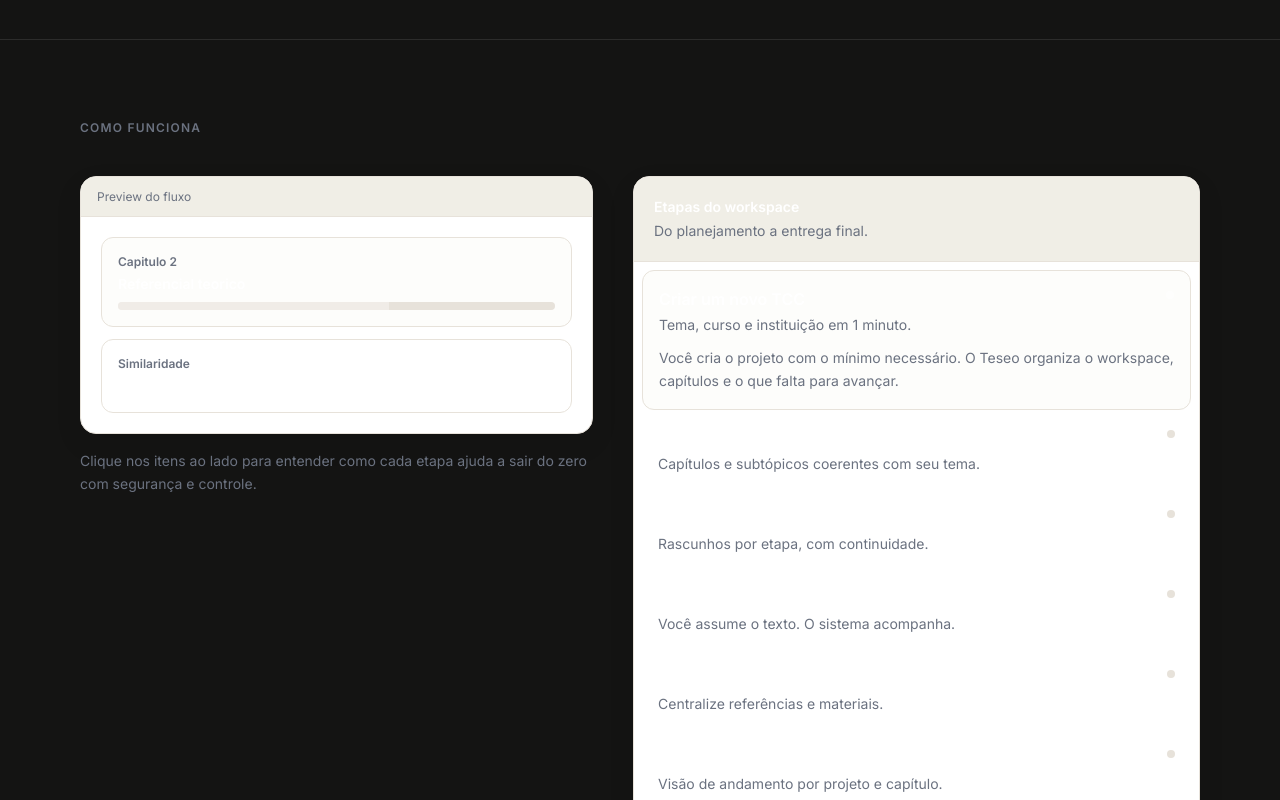
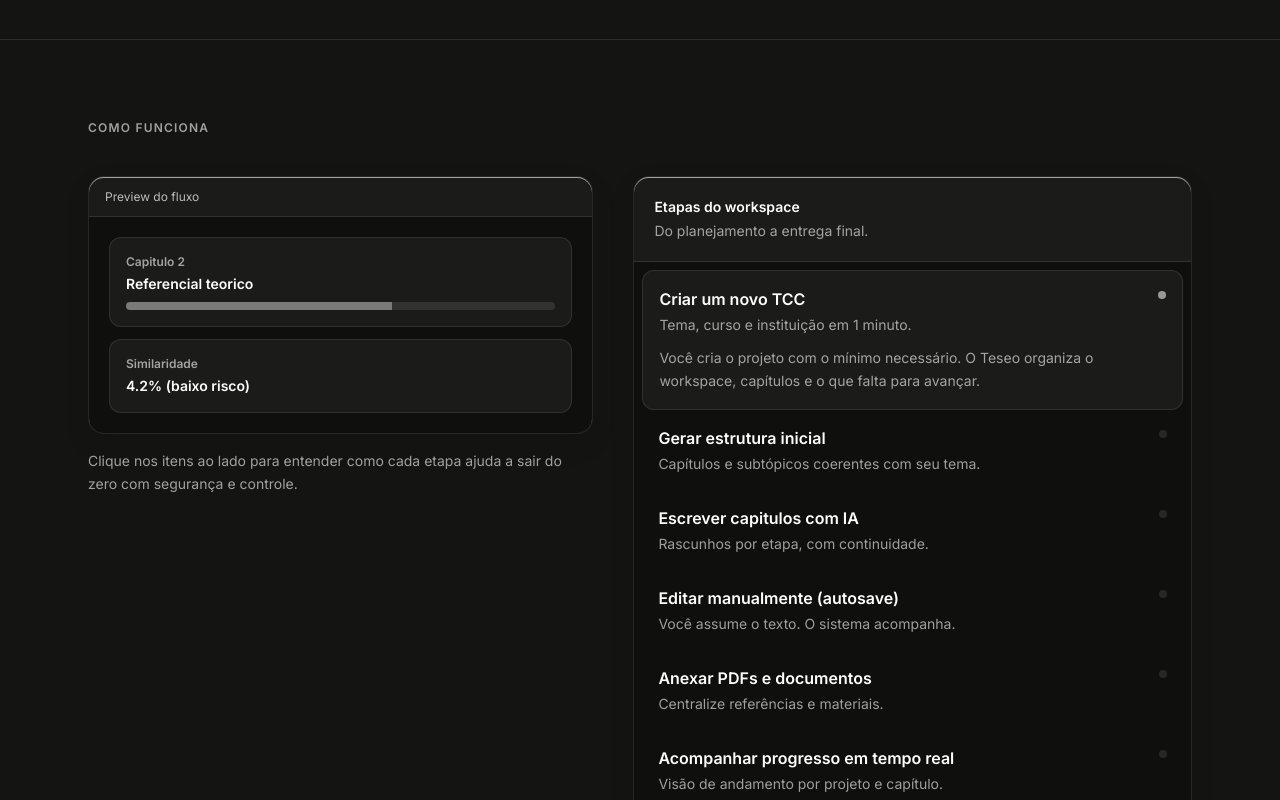
Before and after one commit to AndrickDev/tcc-assist, a Next.js app: page / in a window 1280 px wide. Shown: the part 1700-2500 px from the top of the page. Built offline with nearby package versions, Linux system fonts and the light colour scheme; no server answers.

Commit message:
fix(landing): unify workflow card colors + rebalance about layout

```diff
--- a/src/components/landing/AboutSection.tsx
+++ b/src/components/landing/AboutSection.tsx
@@ -17,15 +17,15 @@ export function AboutSection() {
           </p>
         </div>
 
-        <div className="mt-12 grid grid-cols-1 lg:grid-cols-[0.95fr_1.05fr] gap-10 lg:gap-14 items-start">
+        <div className="mt-12 grid grid-cols-1 lg:grid-cols-[1.1fr_0.9fr] gap-10 lg:gap-14 items-start">
           <div className="w-full flex justify-center lg:justify-start">
-            <div className="w-full max-w-[640px]">
+            <div className="w-full max-w-[720px]">
               <div className="aspect-video">
                 <AboutVideo className="h-full w-full" />
               </div>
             </div>
           </div>
-          <div className="w-full max-w-[520px] mx-auto lg:mx-0">
+          <div className="w-full max-w-[560px] mx-auto lg:mx-0">
             <AboutFeatureList />
           </div>
         </div>
--- a/src/components/landing/WorkflowSection.tsx
+++ b/src/components/landing/WorkflowSection.tsx
@@ -71,20 +71,20 @@ const ITEMS: Item[] = [
 
 function PreviewCard() {
   return (
-    <div className="rounded-2xl border border-[color:var(--color-brand-border)] bg-[color:var(--color-brand-surface)] shadow-brand overflow-hidden">
-      <div className="h-10 border-b border-[color:var(--color-brand-border)] bg-[color:var(--color-brand-hover)] flex items-center px-4">
-        <div className="text-xs text-[color:var(--color-brand-muted)]">Preview do fluxo</div>
+    <div className="rounded-2xl border border-white/10 bg-[#0F0F0E] shadow-brand overflow-hidden">
+      <div className="h-10 border-b border-white/10 bg-white/5 flex items-center px-4">
+        <div className="text-xs text-white/70">Preview do fluxo</div>
       </div>
       <div className="p-5 space-y-3">
-        <div className="rounded-xl border border-[color:var(--color-brand-border)] p-4 bg-[color:var(--color-brand-bg)]/40">
-          <div className="text-xs font-semibold text-[color:var(--color-brand-muted)]">Capitulo 2</div>
+        <div className="rounded-xl border border-white/10 p-4 bg-white/5">
+          <div className="text-xs font-semibold text-white/60">Capitulo 2</div>
           <div className="mt-1 text-sm font-semibold">Referencial teorico</div>
-          <div className="mt-2 h-2 rounded-full bg-[color:var(--color-brand-border)] overflow-hidden">
+          <div className="mt-2 h-2 rounded-full bg-white/10 overflow-hidden">
             <div className="h-full w-[62%] bg-white/35" />
           </div>
         </div>
-        <div className="rounded-xl border border-[color:var(--color-brand-border)] p-4">
-          <div className="text-xs font-semibold text-[color:var(--color-brand-muted)]">Similaridade</div>
+        <div className="rounded-xl border border-white/10 p-4 bg-white/5">
+          <div className="text-xs font-semibold text-white/60">Similaridade</div>
           <div className="mt-1 text-sm font-semibold">4.2% (baixo risco)</div>
         </div>
       </div>
@@ -98,23 +98,23 @@ export function WorkflowSection() {
 
   return (
     <section className="py-16 md:py-20 bg-[#141413] text-white border-t border-white/10">
-      <div className="max-w-6xl mx-auto px-4">
+      <div className="max-w-6xl mx-auto px-5 sm:px-6">
         <div className="space-y-2">
-          <div className="text-xs font-semibold tracking-widest text-[color:var(--color-brand-muted)]">COMO FUNCIONA</div>
+          <div className="text-xs font-semibold tracking-widest text-white/60">COMO FUNCIONA</div>
         </div>
 
         <div className="mt-10 grid grid-cols-1 md:grid-cols-[0.95fr_1.05fr] gap-10 items-start">
           <div className="space-y-4">
             <PreviewCard />
-            <div className="text-sm text-[color:var(--color-brand-muted)] leading-relaxed">
+            <div className="text-sm text-white/60 leading-relaxed">
               Clique nos itens ao lado para entender como cada etapa ajuda a sair do zero com segurança e controle.
             </div>
           </div>
 
-          <div className="rounded-2xl border border-[color:var(--color-brand-border)] bg-[color:var(--color-brand-surface)] shadow-brand overflow-hidden">
-            <div className="p-5 border-b border-[color:var(--color-brand-border)] bg-[color:var(--color-brand-hover)]">
+          <div className="rounded-2xl border border-white/10 bg-[#0F0F0E] shadow-brand overflow-hidden">
+            <div className="p-5 border-b border-white/10 bg-white/5">
               <div className="text-sm font-semibold">Etapas do workspace</div>
-              <div className="text-sm text-[color:var(--color-brand-muted)] mt-1">Do planejamento a entrega final.</div>
+              <div className="text-sm text-white/60 mt-1">Do planejamento a entrega final.</div>
             </div>
 
             <div className="p-2">
@@ -128,8 +128,8 @@ export function WorkflowSection() {
                     className={cn(
                       "w-full text-left rounded-xl p-4 transition-colors",
                       isActive
-                        ? "bg-[color:var(--color-brand-bg)]/40 border border-[color:var(--color-brand-border)]"
-                        : "hover:bg-[color:var(--color-brand-hover)]"
+                        ? "bg-white/5 border border-white/10"
+                        : "hover:bg-white/5"
                     )}
                   >
                     <div className="flex items-start justify-between gap-3">
@@ -137,18 +137,18 @@ export function WorkflowSection() {
                         <div className={cn("font-semibold")}>
                           {item.title}
                         </div>
-                        <div className="text-sm text-[color:var(--color-brand-muted)]">{item.blurb}</div>
+                        <div className="text-sm text-white/60">{item.blurb}</div>
                       </div>
                       <div
                         className={cn(
                           "mt-1 w-2 h-2 rounded-full",
-                          isActive ? "bg-white/55" : "bg-[color:var(--color-brand-border)]"
+                          isActive ? "bg-white/55" : "bg-white/10"
                         )}
                       />
                     </div>
 
                     {isActive && (
-                      <div className="mt-3 text-sm leading-relaxed text-[color:var(--color-brand-muted)]">
+                      <div className="mt-3 text-sm leading-relaxed text-white/60">
                         {active.details}
                       </div>
                     )}
```
